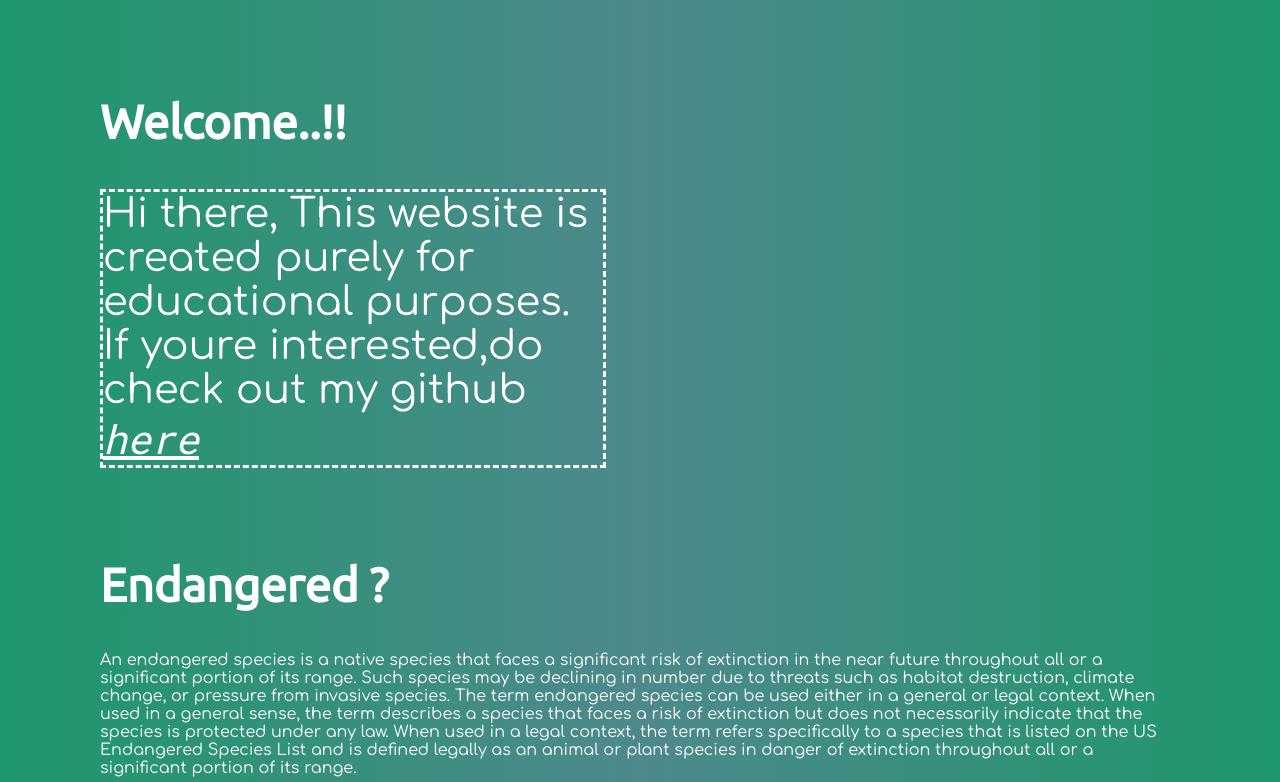
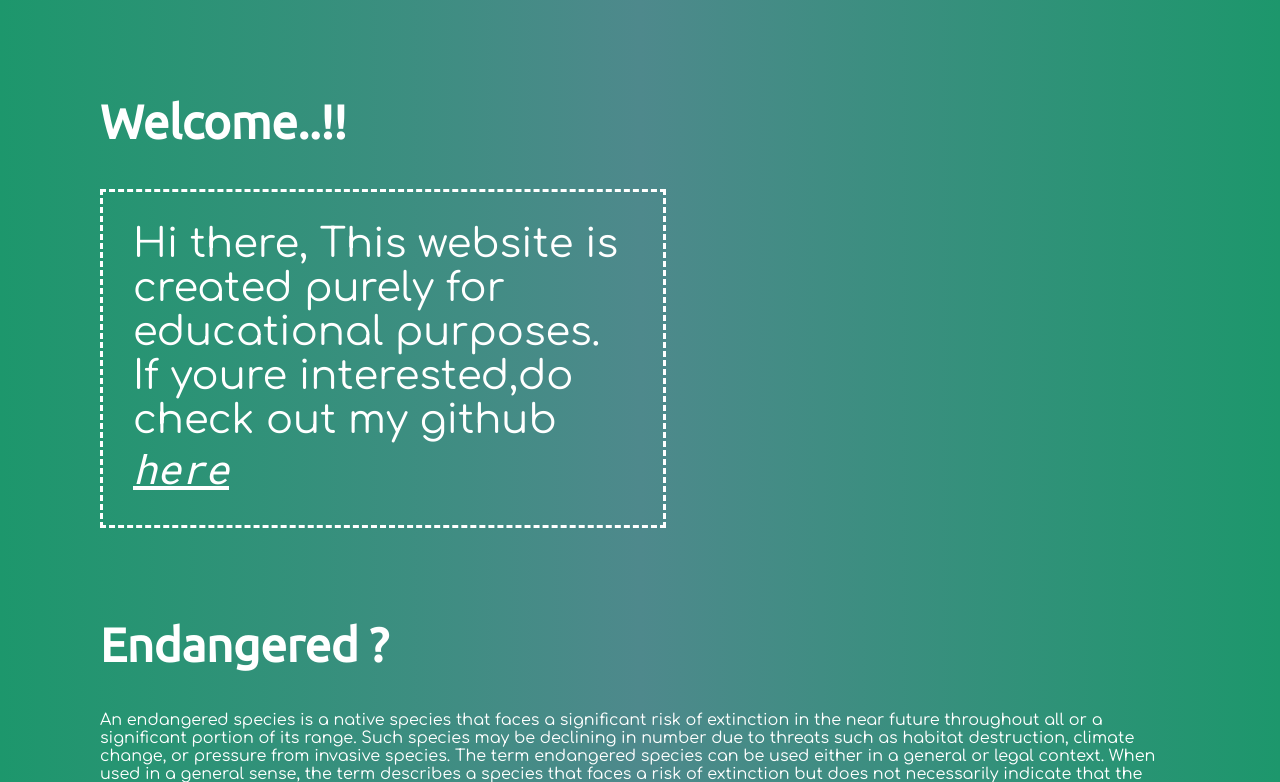
Before and after one commit to cmkishores/endangered_species, a Django app: page / in a window 1280 px wide. Shown: the part 150-932 px from the top of the page. Run offline with Django 3.2, Linux system fonts and the light colour scheme; some web fonts are replaced.

Commit message:
added padding to ack

```diff
--- a/static/css/base.css
+++ b/static/css/base.css
@@ -113,6 +113,7 @@ body {
 		font-size: 40px;
 		border-style: dashed;
 		width:500px;
+		padding: 30px;
 	}
 	.git {
 
```
